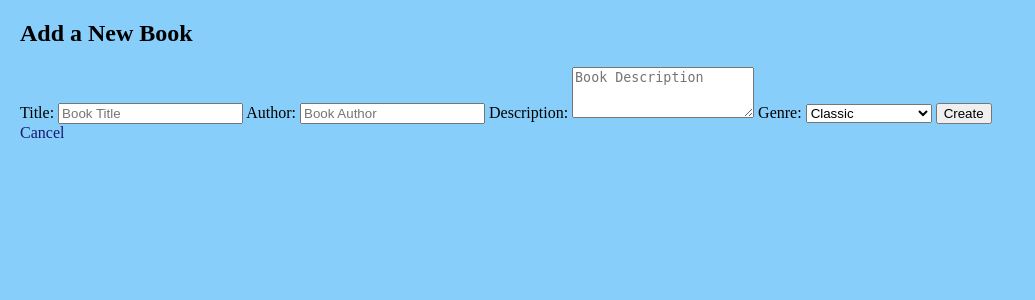
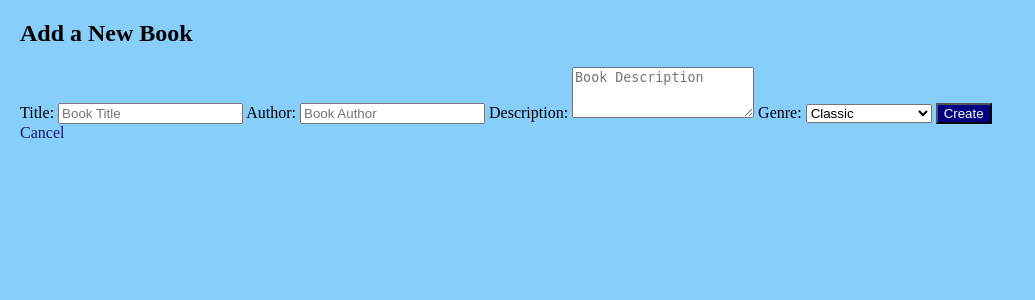
Before and after one commit to sarah-thomens/item-catalog-project, a Flask app: page /book/add in a window 1280 px wide. Shown: the part 100-400 px from the top of the page, without its empty margins (0-1035 px from the left). Run offline with Flask 2, Linux system fonts and the light colour scheme; a user stored in the database is signed in; some libraries are stand-ins or nearby versions.

Commit message:
Fixing some styling.

```diff
--- a/catalog/application.py
+++ b/catalog/application.py
@@ -299,6 +299,7 @@ def gdisconnect():
 		response.headers['Content-Type'] = 'application/json'
 		return response
 
+
 #--Get User Id using Email Helper Function---------------------------------------
 def getUserID(email):
 	try:
@@ -307,10 +308,12 @@ def getUserID(email):
 	except:
 		return None
 
+
 #--Get User Information using User ID Helper Function----------------------------
 def getUserInfo(user_id):
 	user = session.query(User).filter(User.id == user_id).one()
 	return user
+
 
 #--Create User using the Login Session Helper Function---------------------------
 def createUser(login_session):
--- a/catalog/static/styles.css
+++ b/catalog/static/styles.css
@@ -13,6 +13,19 @@ a:hover
 	border: 1px solid pink;
 	border-radius: 20px;
 }
+
+button
+{
+	color: white;
+	background-color: navy;
+}
+
+button:hover
+{
+	color: navy;
+	background-color: white;
+}
+
 
 /*--HTML and BODY CSS----------------------------------------------------------*/
 html
```
Also changed, not shown: catalog/booksCatalog.db.
